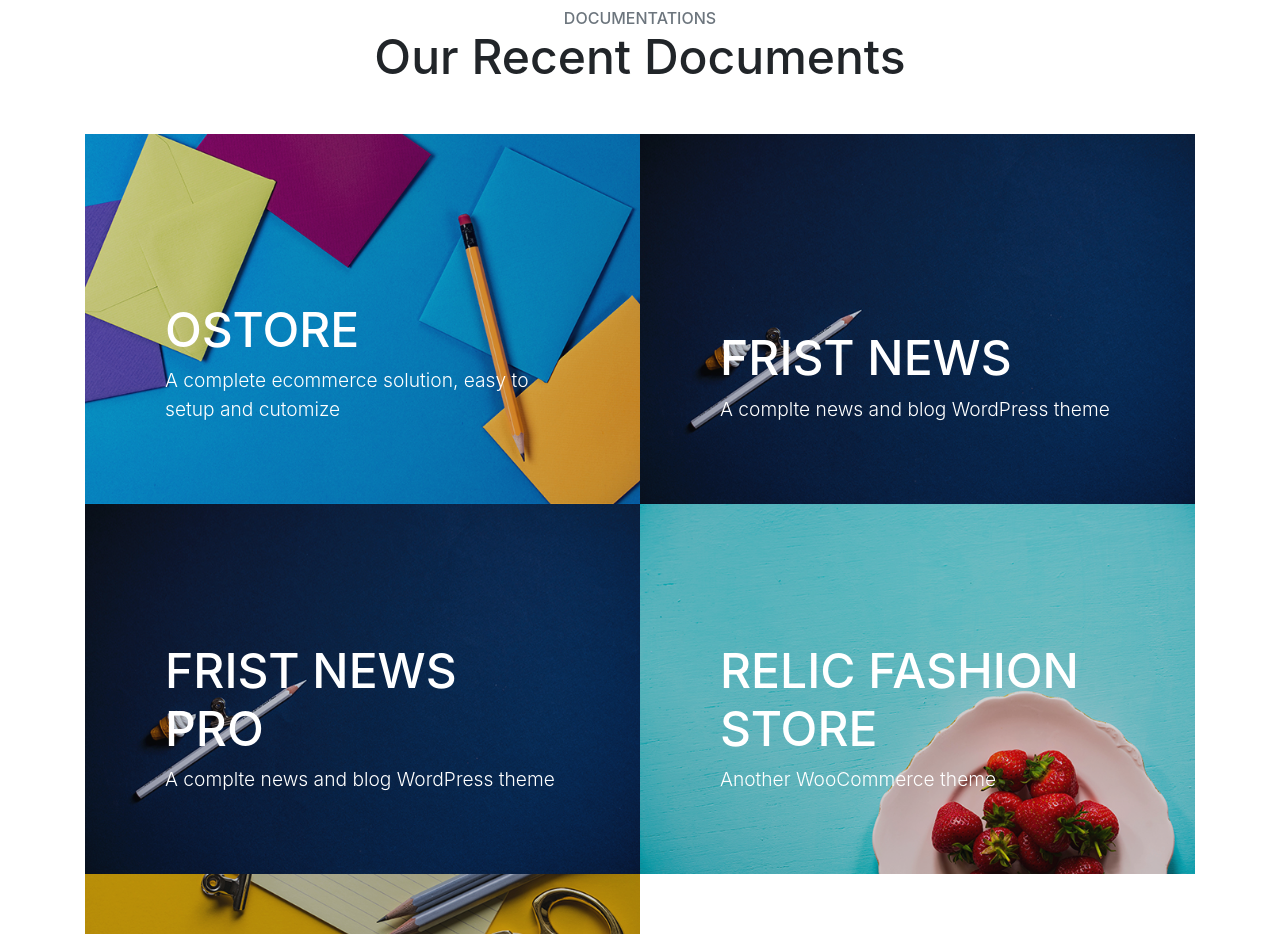
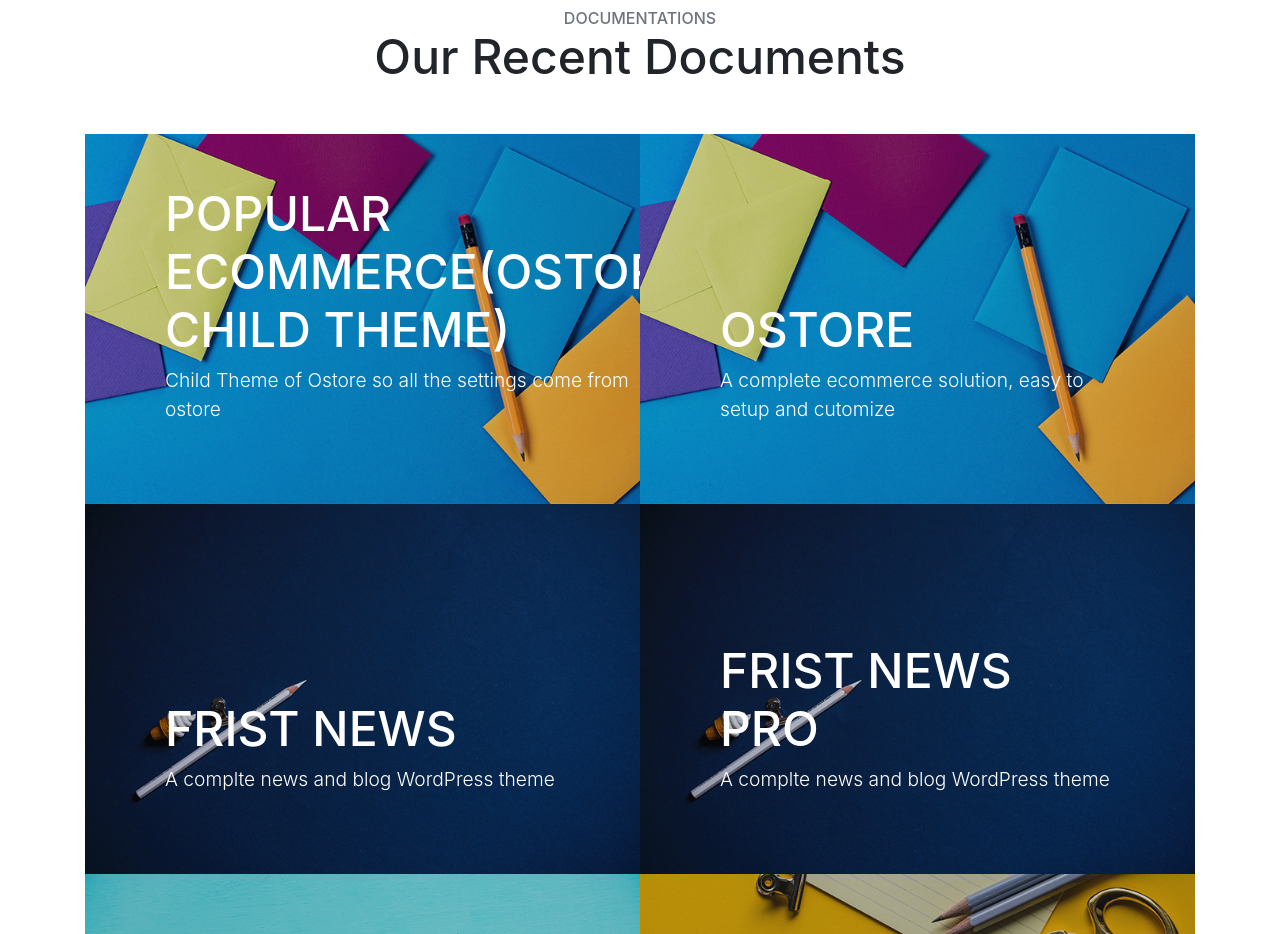
Before and after one commit to themerelic/themerelic.github.io, a website with bundled scripts: page index.html in a window 1280 px wide. Shown: the part 2660-3594 px from the top of the page. Built offline with nearby package versions, Linux system fonts and the light colour scheme.

Commit message:
popular ecommerce link with ostore

```diff
--- a/index.html
+++ b/index.html
@@ -148,6 +148,18 @@
             <a class="portfolio-item" href="/ostore/">
               <span class="caption">
                 <span class="caption-content">
+                  <h2>Popular Ecommerce(Ostore Child Theme)</h2>
+                  <p class="mb-0">Child Theme of Ostore so all the settings come from ostore</p>
+                </span>
+              </span>
+              <img class="img-fluid" src="img/portfolio-1.jpg" alt="">
+            </a>
+          </div>
+
+          <div class="col-lg-6">
+            <a class="portfolio-item" href="/ostore/">
+              <span class="caption">
+                <span class="caption-content">
                   <h2>OSTORE</h2>
                   <p class="mb-0">A complete ecommerce solution, easy to setup and cutomize</p>
                 </span>
```
